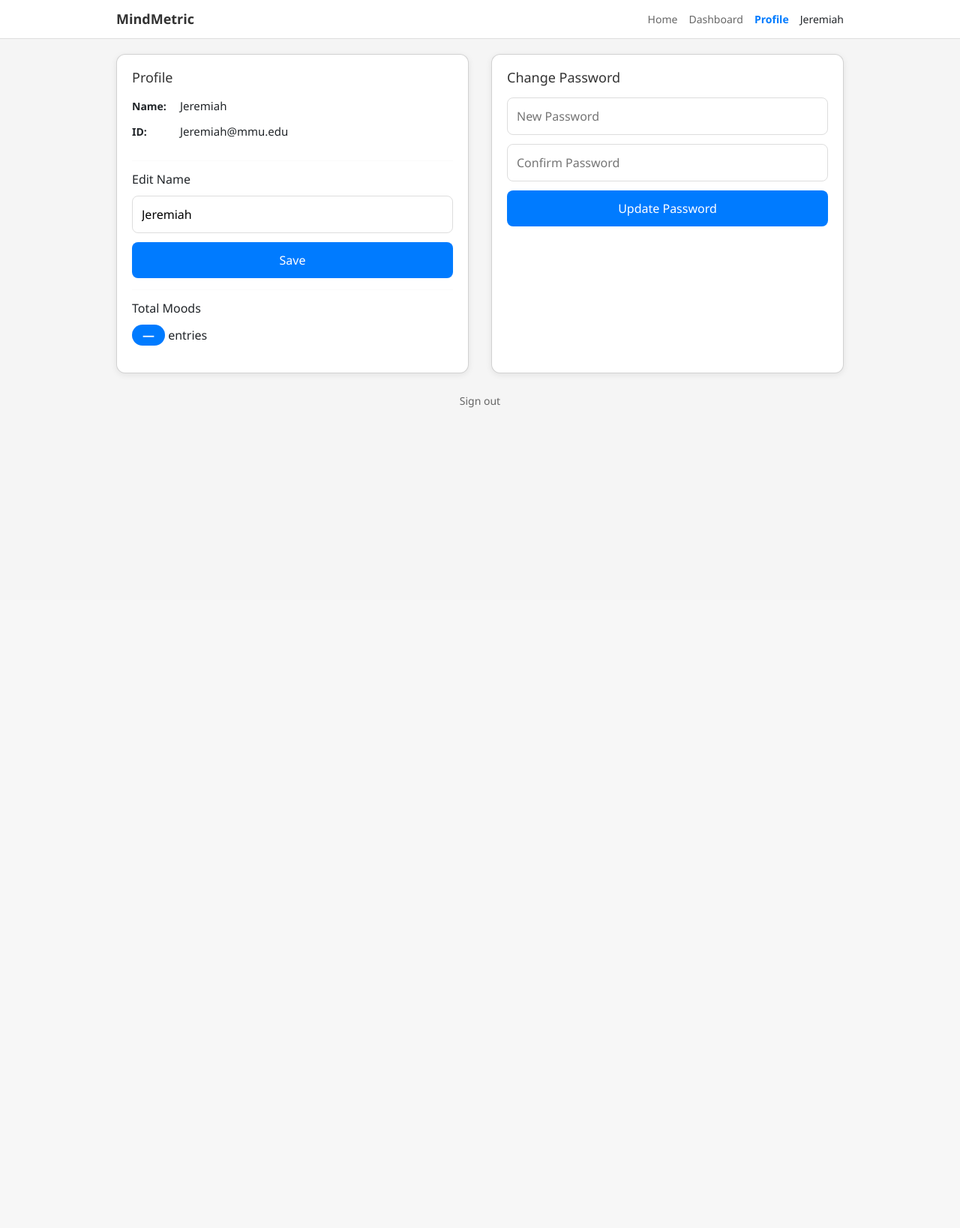
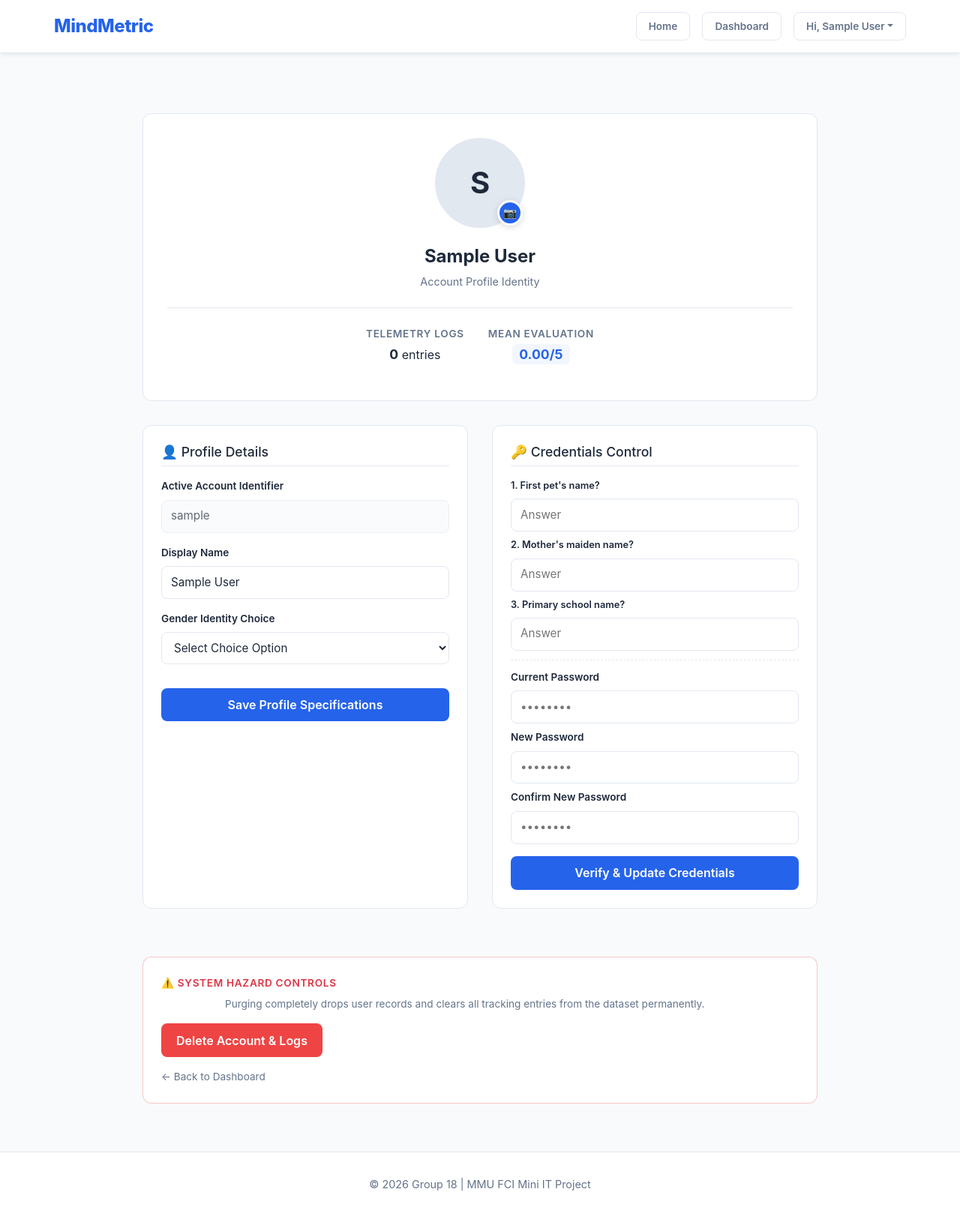
Before and after one commit to Je4emiah/2610-CSP1123-G18, a Flask app: page /profile in a window 1280 px wide. Shown: the whole page at 75% size. Before the commit the page ends 544 px from the top, so only its background shows below. Run offline with Flask 3, Linux system fonts and the light colour scheme; the visitor is signed in with stand-in values (Sample User, id 1); data comes from the database, SQL or seed files in the repository; data that the repository does not hold is empty.

Commit message:
Add files via upload

```diff
--- a/templates/profile.html
+++ b/templates/profile.html
@@ -1,300 +1,128 @@
-<!DOCTYPE html>
-<html lang="en">
-<head>
-    <meta charset="UTF-8">
-    <meta name="viewport" content="width=device-width, initial-scale=1.0, user-scalable=yes">
-    <title>MindMetric | Profile</title>
-    <link href="https://cdn.jsdelivr.net/npm/bootstrap@5.3.0/dist/css/bootstrap.min.css" rel="stylesheet">
-    <style>
-        * {
-            margin: 0;
-            padding: 0;
-            box-sizing: border-box;
-        }
+{% extends 'base.html' %}
 
-        body {
-            font-family: 'Segoe UI', Tahoma, Geneva, Verdana, sans-serif;
-            background: #f5f5f5;
-            padding-bottom: 20px;
-        }
+{% block content %}
+<div class="profile-view-wrapper">
+    <div class="profile-layout-container">
 
-        /* Mobile-first Navbar */
-        .navbar {
-            background: white;
-            border-bottom: 1px solid #ddd;
-            padding: 12px 0;
-            position: sticky;
-            top: 0;
-            z-index: 1000;
-        }
+<div class="profile-panel profile-text-center profile-summary-card">
 
-        .container {
-            width: 100%;
-            padding: 0 15px;
-            margin: 0 auto;
-        }
+            <form action="{{ url_for('profile') }}" method="POST" enctype="multipart/form-data" id="avatarForm">
+                <div class="profile-avatar-container" style="position: relative; width: 120px; height: 120px; margin: 0 auto 1.5rem;">
+                    <div class="profile-avatar-box" style="width: 100%; height: 100%; border-radius: 50%; overflow: hidden; display: flex; align-items: center; justify-content: center; background: #e2e8f0; border: 3px solid var(--border);">
+                        {% if user and user.profile_pic %}
+                            <img src="{{ url_for('static', filename=user.profile_pic) }}" alt="Avatar" style="width: 100%; height: 100%; object-fit: cover; display: block;">
+                        {% else %}
+                            <span style="font-size: 2.5rem; font-weight: bold; color: var(--text-main);">{{ session.user_id.0|upper }}</span>
+                        {% endif %}
+                    </div>
 
-        .nav-flex {
-            display: flex;
-            justify-content: space-between;
-            align-items: center;
-            flex-wrap: wrap;
-        }
+                    <input type="file" id="profile_avatar_hidden" name="profile_avatar" accept="image/*" style="display: none;" onchange="document.getElementById('avatarForm').submit();">
 
-        .brand {
-            font-size: 18px;
-            font-weight: bold;
-            text-decoration: none;
-            color: #333;
-        }
+                    <label for="profile_avatar_hidden" class="avatar-upload-overlay" style="position: absolute; bottom: 3px; right: 3px; width: 34px; height: 34px; background: #2563eb; color: white; border-radius: 50%; display: flex; align-items: center; justify-content: center; cursor: pointer; border: 3px solid var(--bg-panel); box-shadow: 0 2px 8px rgba(0,0,0,0.15); transition: transform 0.2s ease;">
+                        <span style="font-size: 0.9rem;">📷</span>
+                    </label>
+                </div>
 
-        .nav-links {
-            display: flex;
-            align-items: center;
-            gap: 15px;
-            flex-wrap: wrap;
-        }
+                <input type="hidden" name="full_name" value="{{ user.name if user and user.name else session.user_id }}">
+                <input type="hidden" name="gender" value="{{ user.gender if user and user.gender else '' }}">
+            </form>
 
-        .nav-links a {
-            text-decoration: none;
-            color: #666;
-            font-size: 14px;
-        }
+            <h2 class="profile-panel-title" id="displayNameText" style="margin-top: 0.5rem;">{{ user.name if user and user.name else session.user_id }}</h2>
+            <p class="profile-panel-subtitle">Account Profile Identity</p>
 
-        .nav-links a.active {
-            color: #007bff;
-            font-weight: bold;
-        }
+            <div class="profile-stats-divider">
+                <div class="stat-item">
+                    <p class="profile-field-label">Telemetry Logs</p>
+                    <p><span class="profile-status-counter" id="totalMoodsCount">{{ entry_count }}</span> entries</p>
+                </div>
+                <div class="stat-item">
+                    <p class="profile-field-label">Mean Evaluation</p>
+                    <p><span class="profile-status-counter score-badge">{{ avg_score }}/5</span></p>
+                </div>
+            </div>
+        </div>
 
-        #navbarUsername {
-            font-size: 14px;
-            font-weight: 500;
-        }
+        <div class="profile-management-grid">
+            <div class="profile-panel">
+                <h4 class="profile-section-heading">👤 Profile Details</h4>
 
-        /* Mobile Cards - Stack vertically */
-        .cards-wrapper {
-            display: flex;
-            flex-direction: column;
-            gap: 20px;
-            margin-top: 20px;
-        }
+                <form action="{{ url_for('profile') }}" method="POST" class="d-flex flex-column gap-3">
+                    <div class="profile-form-group">
+                        <label class="profile-form-label">Active Account Identifier</label>
+                        <input type="text" class="profile-form-input static-input" value="{{ session.user_id }}" readonly style="opacity: 0.7; cursor: not-allowed;" />
+                    </div>
 
-        .card {
-            background: white;
-            border-radius: 12px;
-            padding: 20px;
-            box-shadow: 0 2px 8px rgba(0,0,0,0.08);
-            width: 100%;
-        }
+                    <div class="profile-form-group">
+                        <label class="profile-form-label" for="full_name">Display Name</label>
+                        <input type="text" id="full_name" name="full_name" class="profile-form-input" value="{{ user.name if user and user.name else '' }}" placeholder="Enter your full name" required />
+                    </div>
 
-        .card h4 {
-            margin-bottom: 15px;
-            color: #333;
-            font-size: 18px;
-        }
+                    <div class="profile-form-group">
+                        <label class="profile-form-label" for="gender">Gender Identity Choice</label>
+                        <select id="gender" name="gender" class="profile-form-input" style="background: var(--bg-panel, #fff); color: var(--text-main, #000);">
+                            <option value="" {% if not user or not user.gender %}selected{% endif %}>Select Choice Option</option>
+                            <option value="Female" {% if user and user.gender == 'Female' %}selected{% endif %}>Female</option>
+                            <option value="Male" {% if user and user.gender == 'Male' %}selected{% endif %}>Male</option>
+                            <option value="Other" {% if user and user.gender == 'Other' %}selected{% endif %}>Other</option>
+                            <option value="Prefer not to say" {% if user and user.gender == 'Prefer not to say' %}selected{% endif %}>Prefer not to say</option>
+                        </select>
+                    </div>
 
-        .card h5 {
-            font-size: 16px;
-            margin-bottom: 12px;
-        }
-
-        .card hr {
-            margin: 15px 0;
-            border: none;
-            border-top: 1px solid #eee;
-        }
-
-        /* Form elements - Touch friendly */
-        input {
-            width: 100%;
-            padding: 12px;
-            margin-bottom: 12px;
-            border: 1px solid #ddd;
-            border-radius: 8px;
-            font-size: 16px;
-            box-sizing: border-box;
-        }
-
-        button {
-            background: #007bff;
-            color: white;
-            border: none;
-            padding: 12px 20px;
-            border-radius: 8px;
-            cursor: pointer;
-            font-size: 16px;
-            width: 100%;
-            font-weight: 500;
-        }
-
-        button:hover {
-            background: #0056b3;
-        }
-
-        .btn-block {
-            width: 100%;
-        }
-
-        .badge {
-            background: #007bff;
-            color: white;
-            padding: 6px 14px;
-            border-radius: 20px;
-            font-size: 16px;
-            display: inline-block;
-        }
-
-        .text-center {
-            text-align: center;
-        }
-
-        .mt-3 {
-            margin-top: 15px;
-        }
-
-        .mb-2 {
-            margin-bottom: 10px;
-        }
-
-        .profile-info {
-            margin-bottom: 12px;
-            font-size: 15px;
-        }
-
-        .profile-info strong {
-            display: inline-block;
-            width: 60px;
-            font-size: 14px;
-        }
-
-        /* Sign out link */
-        .signout-link {
-            color: #666;
-            text-decoration: none;
-            font-size: 14px;
-            padding: 10px;
-            display: inline-block;
-        }
-
-        /* Small screen adjustments */
-        @media (max-width: 480px) {
-            .container {
-                padding: 0 12px;
-            }
-
-            .card {
-                padding: 16px;
-            }
-
-            .nav-links {
-                gap: 10px;
-            }
-
-            .brand {
-                font-size: 16px;
-            }
-
-            .nav-links a, #navbarUsername {
-                font-size: 12px;
-            }
-
-            button {
-                padding: 10px 16px;
-                font-size: 14px;
-            }
-
-            input {
-                padding: 10px;
-                font-size: 14px;
-            }
-
-            .badge {
-                font-size: 14px;
-                padding: 4px 12px;
-            }
-        }
-
-        /* Tablet adjustments */
-        @media (min-width: 768px) and (max-width: 1024px) {
-            .cards-wrapper {
-                flex-direction: row;
-                gap: 25px;
-            }
-
-            .container {
-                max-width: 90%;
-            }
-        }
-
-        /* Desktop */
-        @media (min-width: 1025px) {
-            .container {
-                max-width: 1000px;
-            }
-
-            .cards-wrapper {
-                flex-direction: row;
-                gap: 30px;
-            }
-
-            button {
-                width: auto;
-            }
-
-            .btn-block {
-                width: 100%;
-            }
-        }
-    </style>
-</head>
-<body>
-
-<nav class="navbar">
-    <div class="container nav-flex">
-        <a class="brand" href="{{ url_for('index') }}">MindMetric</a>
-        <div class="nav-links">
-            <a href="{{ url_for('index') }}">Home</a>
-            <a href="{{ url_for('dashboard') }}">Dashboard</a>
-            <a href="{{ url_for('profile') }}" class="active">Profile</a>
-            <span id="navbarUsername">Jeremiah</span>
-        </div>
-    </div>
-</nav>
-
-<div class="container">
-    <div class="cards-wrapper">
-        <!-- Left Card - Profile -->
-        <div class="card">
-            <h4>Profile</h4>
-            <div class="profile-info">
-                <strong>Name:</strong> <span id="displayNameText">Jeremiah</span>
-            </div>
-            <div class="profile-info">
-                <strong>ID:</strong> <span id="profileStudentId">Jeremiah</span>@mmu.edu
+                    <button type="submit" class="profile-action-btn profile-block-btn" style="margin-top: 1rem;">
+                        Save Profile Specifications
+                    </button>
+                </form>
             </div>
 
-            <hr>
+            <div class="profile-panel">
+                <h4 class="profile-section-heading">🔑 Credentials Control</h4>
+                <form action="{{ url_for('reset_password') }}" method="POST" id="passwordUpdateForm">
+                    <input type="hidden" name="username" value="{{ session['user_id'] }}">
 
-            <h5>Edit Name</h5>
-            <input type="text" id="editNameInput" value="Jeremiah">
-            <button id="saveNameBtn">Save</button>
+                    <div class="profile-form-group" style="margin-bottom: 0.5rem;">
+                        <label class="profile-form-label" style="font-size: 0.8rem;">1. First pet's name?</label>
+                        <input type="text" name="q1" class="profile-form-input" placeholder="Answer" required>
+                    </div>
+                    <div class="profile-form-group" style="margin-bottom: 0.5rem;">
+                        <label class="profile-form-label" style="font-size: 0.8rem;">2. Mother's maiden name?</label>
+                        <input type="text" name="q2" class="profile-form-input" placeholder="Answer" required>
+                    </div>
+                    <div class="profile-form-group" style="margin-bottom: 0.75rem;">
+                        <label class="profile-form-label" style="font-size: 0.8rem;">3. Primary school name?</label>
+                        <input type="text" name="q3" class="profile-form-input" placeholder="Answer" required>
+                    </div>
 
-            <hr>
+                    <div style="border-top: 1px dashed var(--border, #eee); margin: 0.75rem 0;"></div>
 
-            <h5>Total Moods</h5>
-            <p><span class="badge" id="totalMoodsCount">—</span> entries</p>
+                    <div class="profile-form-group" style="margin-bottom: 0.5rem;">
+                        <label class="profile-form-label" for="current_password">Current Password</label>
+                        <input type="password" id="current_password" name="current_password" class="profile-form-input" placeholder="••••••••" required>
+                    </div>
+                    <div class="profile-form-group" style="margin-bottom: 0.5rem;">
+                        <label class="profile-form-label" for="new_password">New Password</label>
+                        <input type="password" id="new_password" name="new_password" class="profile-form-input" placeholder="••••••••" required>
+                    </div>
+                    <div class="profile-form-group" style="margin-bottom: 1rem;">
+                        <label class="profile-form-label" for="confirm_password">Confirm New Password</label>
+                        <input type="password" id="confirm_password" name="confirm_password" class="profile-form-input" placeholder="••••••••" required>
+                    </div>
+
+                    <button type="submit" class="profile-action-btn profile-block-btn">Verify & Update Credentials</button>
+                </form>
+            </div>
         </div>
 
-        <!-- Right Card - Change Password -->
-        <div class="card">
-            <h4>Change Password</h4>
-            <input type="password" id="newPassword" placeholder="New Password">
-            <input type="password" id="confirmPassword" placeholder="Confirm Password">
-            <button class="btn-block" id="updatePasswordBtn">Update Password</button>
+        <div class="profile-panel purge-danger-zone" style="margin-top: 2rem;">
+            <p class="profile-field-label text-danger">⚠️ System Hazard Controls</p>
+            <p class="profile-notice-text spacer-sm">Purging completely drops user records and clears all tracking entries from the dataset permanently.</p>
+            <div class="purge-actions-container">
+                <form action="{{ url_for('delete_account') }}" method="POST" onsubmit="return confirm('CRITICAL PROMPT: Confirm permanent deletion? This action is non-reversible.');">
+                    <button type="submit" class="profile-delete-btn">Delete Account & Logs</button>
+                </form>
+                <a href="{{ url_for('dashboard') }}" class="profile-secondary-link" style="display: block; margin-top: 1rem; font-size: 0.85rem; text-decoration: none;">← Back to Dashboard</a>
+            </div>
         </div>
-    </div>
 
-    <div class="text-center mt-3">
-        <a href="{{ url_for('login') }}" class="signout-link">Sign out</a>
     </div>
 </div>
+{% endblock %}x
```
